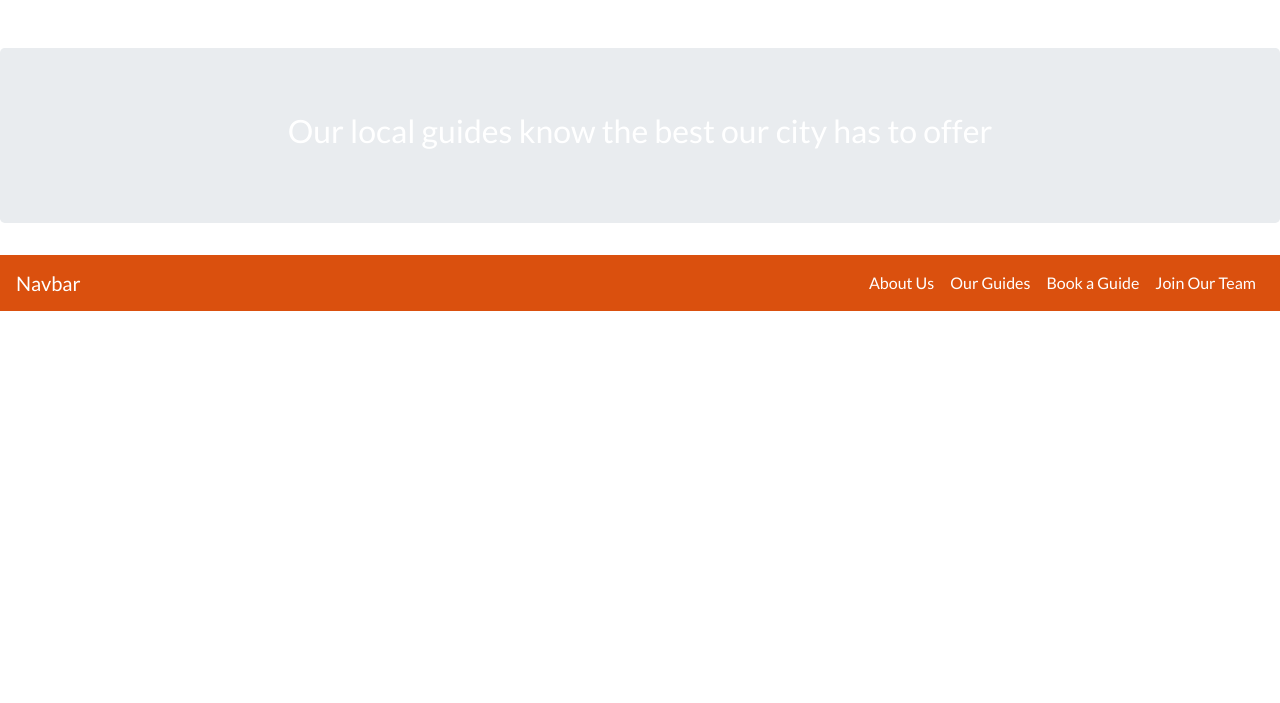
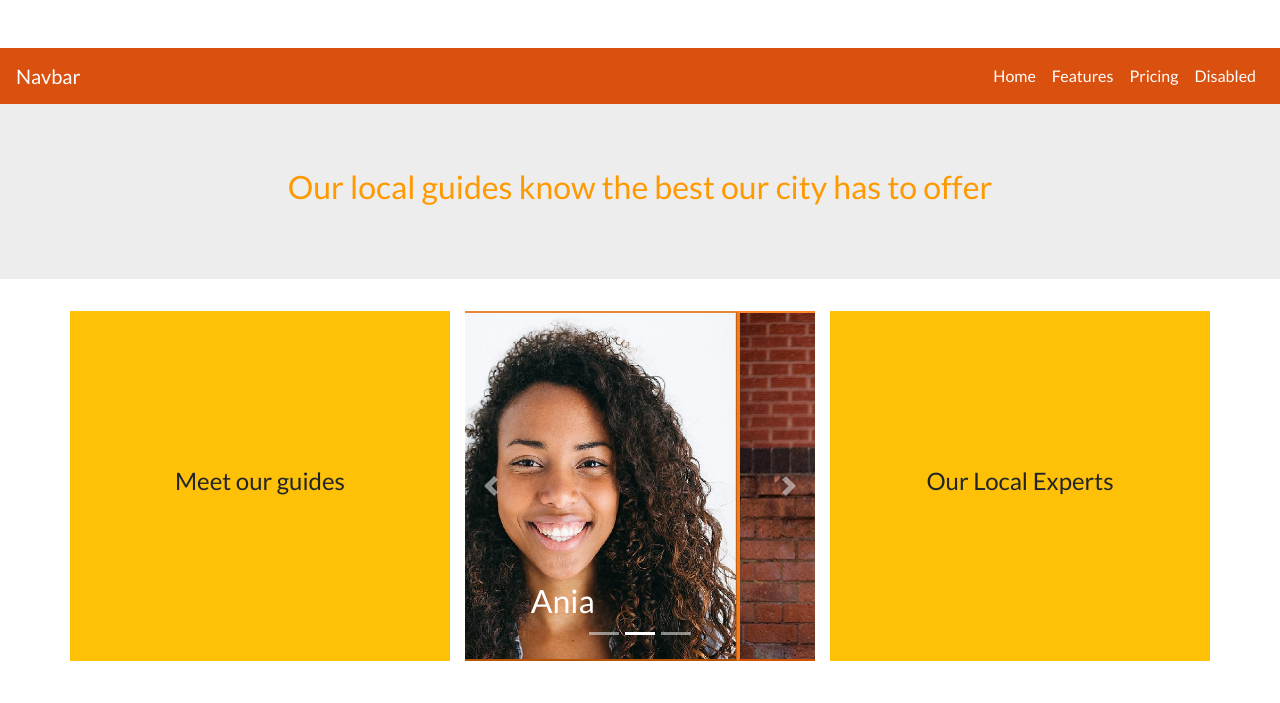
Before and after one commit to thora-asterix/GuideScoutProject, a website: page index.html in a window 1280 px wide. Shown: the part 1752-2455 px from the top of the page. Before the commit the page ends 2063 px from the top, so only its background shows below. Drawn offline with nearby package versions, Linux system fonts and the light colour scheme.

Commit message:
add guide section

```diff
--- a/css/style.scss
+++ b/css/style.scss
@@ -10,6 +10,7 @@ $light-green: #66CC35;
 $med-brown: #683300;
 $light-blue: #6699CC ;
 $light-beige: #f6f1ea;
+$logo-brown: #695a60;
 
 
 body {
@@ -58,7 +59,7 @@ body {
     left: 0;
     height: 100%;
     width: 100%;
-   background-color: rgba(153, 0, 0, 0.4);
+    background-color: rgba(153, 0, 0, 0.4);
 }
 
 #guides-panel {
@@ -67,6 +68,25 @@ body {
         font-size: 2rem;
         // color: $gray-700;
     }
+}
+
+#local-guides {
+
+    .carousel-caption {
+
+    a:link,
+     a:active {
+        font-size: 2rem;
+         color: white;
+         //ask Anton why it doesnt work
+    }
+
+    a:hover,
+    a:active {
+        font-size: 4rem;
+        color: $light-orange;
+   }
+  }
 }
 
 #categories {
@@ -78,13 +98,12 @@ body {
 
   }
 
-
-
 #culture-categ,
 #adventure-categ,
 #sports-categ,
 #food-categ
  {
+
     position: relative;
     .over-cover {
         position: absolute;
@@ -99,6 +118,10 @@ body {
 
 }
 
+.jumbotron {
+    background-color: rgba(211,211,211,0.4);
+    color: $light-orange;
+}
 //Media Queries
 
 @media only screen and (min-width: 576px) {
--- a/index.html
+++ b/index.html
@@ -5,8 +5,6 @@
     <meta name="viewport" content="width=device-width, initial-scale=1.0">
     <meta http-equiv="X-UA-Compatible" content="ie=edge">
     <link rel="stylesheet" href="node_modules/bootstrap/dist/css/bootstrap.min.css" />
-    <link rel="stylesheet" href="node_modules/font-awesome/css/font-awesome.min.css">
-    <link rel="stylesheet" href="node_modules/bootstrap-social/bootstrap-social.css">
     <link href="https://fonts.googleapis.com/css?family=Lato:300,400,700&display=swap" rel="stylesheet">
     <link rel="stylesheet" href="css/style.css">
     <title>Guide Scout</title>
@@ -14,15 +12,15 @@
 <body>
    <header id="header">
       <div class="color-cover">
-      <div class="container">
+      <div class="container-fluid">
           <div class="row pt-4 ">
-              <div class="col-12  col-md-7 mt-1 mb-5 my-md-0 mx-auto">
-                <img class="img-fluid d-block"  src="img/LogoMakr_3obBtI.png" alt="logo">
+              <div class="col-12  col-md-7 mt-1 mb-5 my-md-0">
+                <img class="img-fluid d-block mx-auto ml-md-0"  src="img/logoGuideScout.png" alt="logo">
                 </div>
               <div class="col-12  col-md-5 ">
                   <div class="row justify-content-center justify-content-md-end">
                     <button class="btn btn-lg">Book a Guide</button>
-                    <button class="btn btn-lg ml-2">Join Us</button>
+                    <button class="btn btn-lg mx-2">Join Us</button>
               </div>
               </div>
           </div>
@@ -57,37 +55,105 @@
           </div>
        </div>
    </section>
+   <nav id="main-nav" class="navbar navbar-expand-md navbar-light sticky-top">
+        <a class="navbar-brand" href="#header">Navbar</a>
+        <button class="navbar-toggler" type="button" data-toggle="collapse" data-target="#navbarNavAltMarkup" aria-controls="navbarNavAltMarkup" aria-expanded="false" aria-label="Toggle navigation">
+          <span class="navbar-toggler-icon"></span>
+        </button>
+        <div class="collapse navbar-collapse" id="navbarNavAltMarkup">
+          <div class="navbar-nav ml-auto">
+            <a class="nav-item nav-link active" href="#">Home <span class="sr-only">(current)</span></a>
+            <a class="nav-item nav-link" href="#">Features</a>
+            <a class="nav-item nav-link" href="#">Pricing</a>
+            <a class="nav-item nav-link disabled" href="#">Disabled</a>
+          </div>
+        </div>
+      </nav>
    <section>
-        <div class="jumbotron">
-           <h2 class="text-center text-white">Our local guides know the best our city has to offer</h2>
+
+        <div class="jumbotron jumbotron-fluid">
+
+           <h2 class="text-center">Our local guides know the best our city has to offer</h2>
+
         </div>
     </section>
-   <nav id="main-nav" class="navbar navbar-expand-md  sticky-top ">
-        <a class="navbar-brand" href="#">Navbar</a>
-        <button class="navbar-toggler" type="button" data-toggle="collapse" data-target="#collapsibleNavbar">
-          <span class="navbar-toggler-icon"></span>
-        </button>
-        <div class="collapse navbar-collapse" id="collapsibleNavbar">
-          <ul class="navbar-nav ml-auto">
-            <li class="nav-item">
-              <a class="nav-link" href="#">About Us</a>
-            </li>
-            <li class="nav-item">
-              <a class="nav-link" href="#">Our Guides</a>
-            </li>
-            <li class="nav-item">
-              <a class="nav-link" href="#">Book a Guide</a>
-            </li>
-            <li class="nav-item">
-                    <a class="nav-link" href="#">Join Our Team</a>
-             </li>
-          </ul>
+    <section id="local-guides" class="local-guides">
+        <div class="container">
+            <div class="row mb-5">
+                 <div class="col-md-4 d-flex justify-content-center p-3 bg-warning">
+                     <h4 class="align-self-center ">Meet our guides</h4>
+                    </div>
+                <div class="col-md-4 mx-auto ">
+                        <div id="demo" class="carousel slide" data-ride="carousel">
+                                <ul class="carousel-indicators">
+                                  <li data-target="#demo" data-slide-to="0" class="active"></li>
+                                  <li data-target="#demo" data-slide-to="1"></li>
+                                  <li data-target="#demo" data-slide-to="2"></li>
+                                </ul>
+                                <div class="carousel-inner">
+                                  <div class="carousel-item active">
+                                    <img src="img/aniaborder.jpg" alt="Local Guide" class="img-fluid">
+
+                                    <div class="carousel-caption">
+                                      <h3 class="text-center mb-0">
+                                          <a class="text-white"  href="https://getbootstrap.com/docs/4.0/getting-started/theming/">Ania</a>
+                                      </h3>
+
+                                    </div>
+                                  </div>
+                                  <div class="carousel-item">
+                                    <img src="img/saihborder.jpg" alt="Chicago" class="img-fluid">
+                                    <div class="carousel-caption">
+                                      <h3 class="text-center mb-0">
+                                          <a class="text-white"  href="https://getbootstrap.com/docs/4.0/getting-started/theming/">Saih</a>
+                                      </h3>
+                                    </div>
+                                  </div>
+                                  <div class="carousel-item">
+                                    <img src="img/taniaborder.jpg" alt="New York" class="img-fluid">
+                                    <div class="carousel-caption">
+                                      <h3 class="text-center mb-0">
+                                            <a class="text-white"  href="https://getbootstrap.com/docs/4.0/getting-started/theming/">Tania</a>
+                                      </h3>
+                                    </div>
+                                  </div>
+                                </div>
+                                <a class="carousel-control-prev" href="#demo" data-slide="prev">
+                                  <span class="carousel-control-prev-icon"></span>
+                                </a>
+                                <a class="carousel-control-next" href="#demo" data-slide="next">
+                                  <span class="carousel-control-next-icon"></span>
+                                </a>
+                              </div>
+                </div>
+                <div class="col-md-4 d-flex justify-content-center p-3 bg-warning">
+                        <h4 class="align-self-center">Our Local Experts</h4>
+                       </div>
+            </div>
         </div>
-      </nav>
+    </section>
+    <footer>
+        <div class="container">
+            <div class="row mb-3">
+                <div class="col-12 col-md-4">
+                    <img src="img/logoGuideScoutGrey.png" class="d-block img-fluid"  alt="">
+                </div>
+                <div class="col-12 col-md-4">
+                        <img src="img/logoGuideScoutGrey.png" class="d-block img-fluid"  alt="">
+                    </div>
+                    <div class="col-12 col-md-4">
+                            <img src="img/logoGuideScoutGrey.png" class="d-block img-fluid"  alt="">
+                        </div>
+            </div>
+    </div>
+    </footer>
 
 
 
 
+
+
+`
 
 
     <!-- jQuery must come first, then Popper.js, then the Bootstrap JavaScript plugins.-->
@@ -95,5 +161,11 @@
     <script src="node_modules/popper.js/dist/umd/popper.min.js"></script>
     <script src="node_modules/bootstrap/dist/js/bootstrap.min.js"></script>
 
+    <script>
+        $('#myModal').on('shown.bs.modal', function () {
+  $('#myInput').trigger('focus')
+})
+    </script>
+
 </body>
 </html>
```
Also changed, not shown: css/style.css, img/LogoMakr_4rFDWz.png (added), img/LogoMakr_9k62MQ.png (added), img/ania.jpg (added), img/aniaborder.jpg (added), img/derrick.jpg (added), img/fiona.jpg (added), img/guideScoutLogo.png (added), img/kit.jpg (added), img/logoGuideScout.png (added), img/logoGuideScoutGrey.png (added), img/saih.jpg (added), img/saihborder.jpg (added), img/tania.jpg (added), 1 more files, 1 other file.
